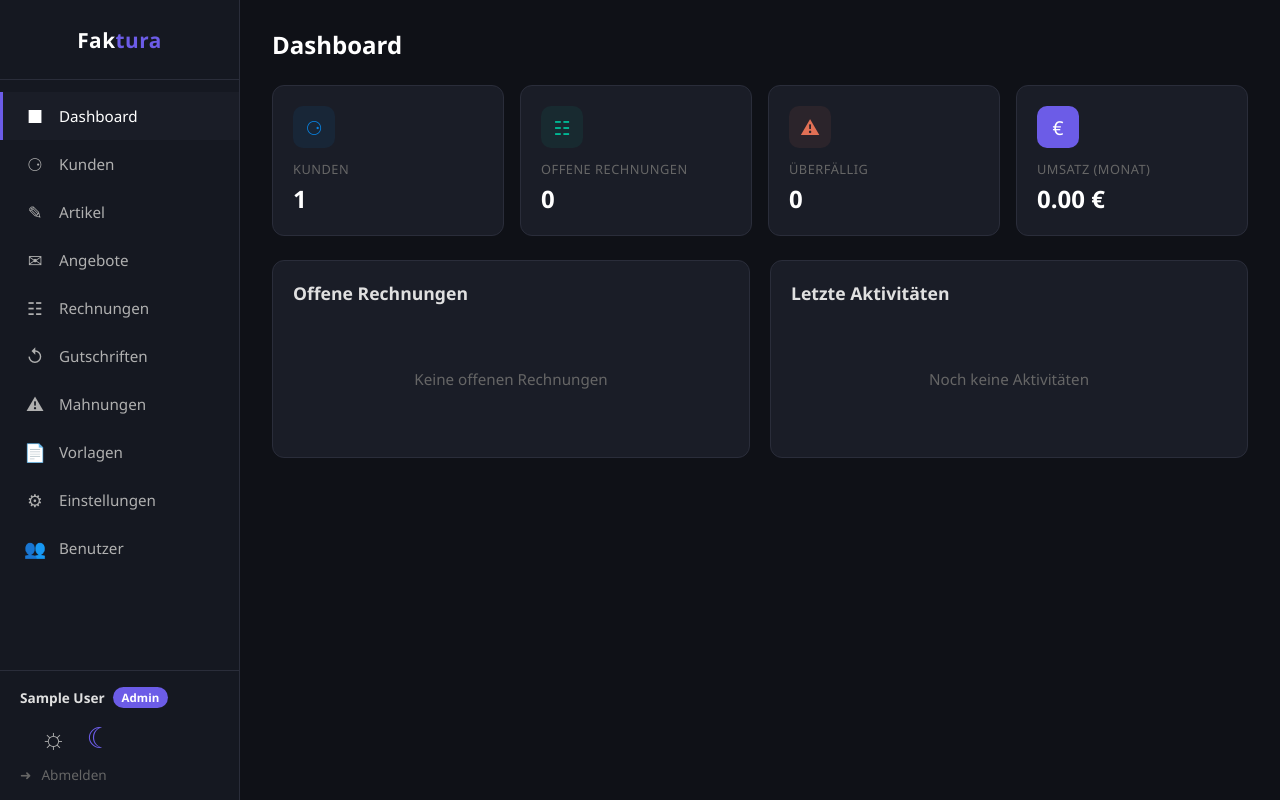
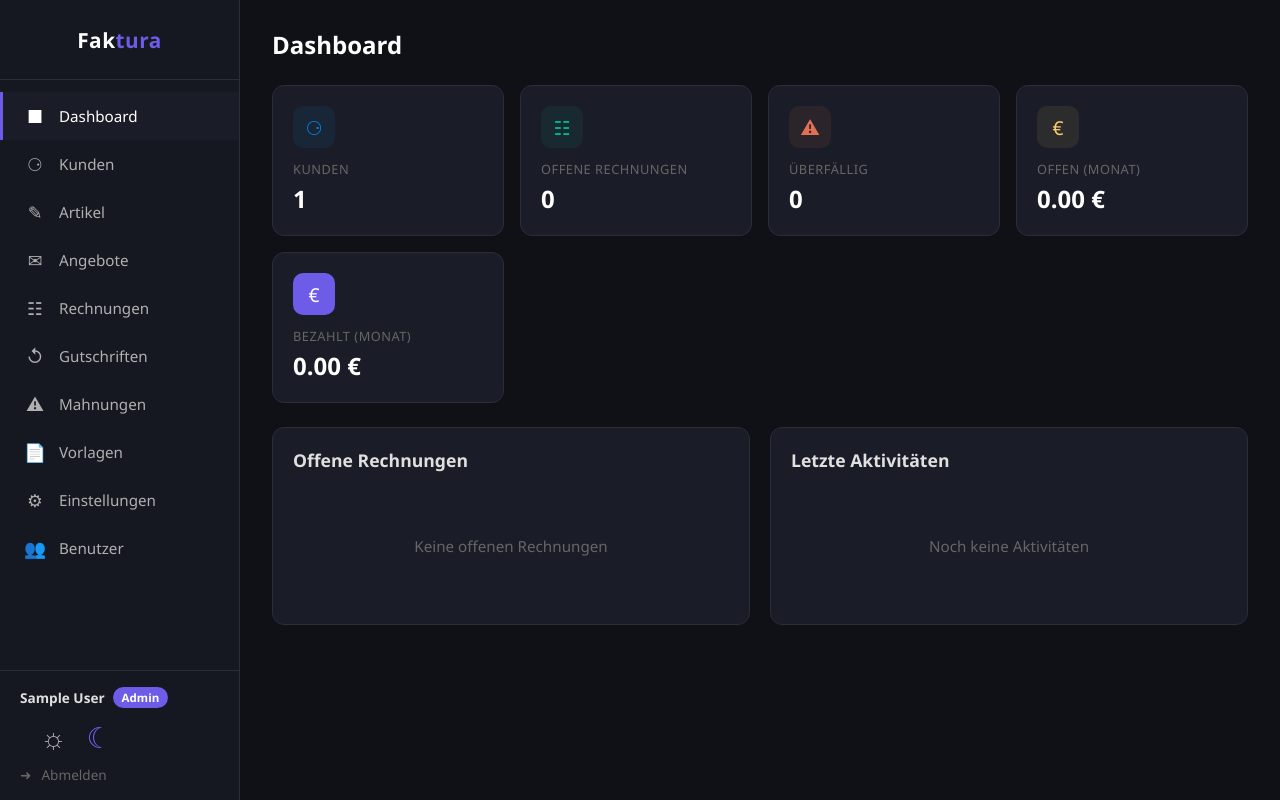
Before and after one commit to certnetkassel/faktura, a Flask app: page / in a window 1280 px wide. Run offline with Flask 3, Linux system fonts and the light colour scheme; the visitor is signed in with stand-in values (Sample User, id 1); data comes from the database, SQL or seed files in the repository; data that the repository does not hold is empty.

Commit message:
Dashboard: Umsatz-Kachel aufgeteilt in 'Offen (Monat)' und 'Bezahlt (Monat)'
- Offen (Monat) = Summe gestellter, noch nicht bezahlter Rechnungen (Gesendet/
  Ueberfaellig) im laufenden Monat
- Bezahlt (Monat) = tatsaechlich eingegangenes Geld (Status Bezahlt) im Monat
- stats-grid bricht jetzt automatisch um (auto-fit), damit 5 Kacheln sauber sitzen

Co-Authored-By: Claude Opus 4.8 <noreply@anthropic.com>

```diff
--- a/app.py
+++ b/app.py
@@ -349,7 +349,13 @@ def dashboard():
         'overdue_invoices': db.execute(
             "SELECT COUNT(*) FROM invoices WHERE status='Überfällig' OR (status='Gesendet' AND due_date < ?)",
             [today]).fetchone()[0],
-        'monthly_revenue': db.execute(
+        # Offen im Monat: gestellt (Gesendet/Überfällig), aber noch nicht bezahlt
+        'month_open': db.execute(
+            "SELECT COALESCE(SUM(total),0) FROM invoices "
+            "WHERE status IN ('Gesendet','Überfällig') AND date >= ?",
+            [month_start]).fetchone()[0],
+        # Bezahlt im Monat: tatsächlich eingegangenes Geld
+        'month_paid': db.execute(
             "SELECT COALESCE(SUM(total),0) FROM invoices WHERE status='Bezahlt' AND date >= ?",
             [month_start]).fetchone()[0],
     }
--- a/static/style.css
+++ b/static/style.css
@@ -465,7 +465,7 @@ a:hover { color: var(--accent-hover); }
 /* ── Stats Grid ── */
 .stats-grid {
   display: grid;
-  grid-template-columns: repeat(4, 1fr);
+  grid-template-columns: repeat(auto-fit, minmax(190px, 1fr));
   gap: 16px;
   margin-bottom: 24px;
 }
--- a/templates/dashboard.html
+++ b/templates/dashboard.html
@@ -23,9 +23,14 @@
     <div class="stat-value">{{ stats.overdue_invoices }}</div>
   </div>
   <div class="stat-card">
+    <div class="stat-icon" style="background:var(--yellow-bg);color:var(--yellow)">&#8364;</div>
+    <div class="stat-label">Offen (Monat)</div>
+    <div class="stat-value">{{ "%.2f"|format(stats.month_open) }} €</div>
+  </div>
+  <div class="stat-card">
     <div class="stat-icon" style="background:var(--accent);color:#fff">&#8364;</div>
-    <div class="stat-label">Umsatz (Monat)</div>
-    <div class="stat-value">{{ "%.2f"|format(stats.monthly_revenue) }} €</div>
+    <div class="stat-label">Bezahlt (Monat)</div>
+    <div class="stat-value">{{ "%.2f"|format(stats.month_paid) }} €</div>
   </div>
 </div>
 
```
